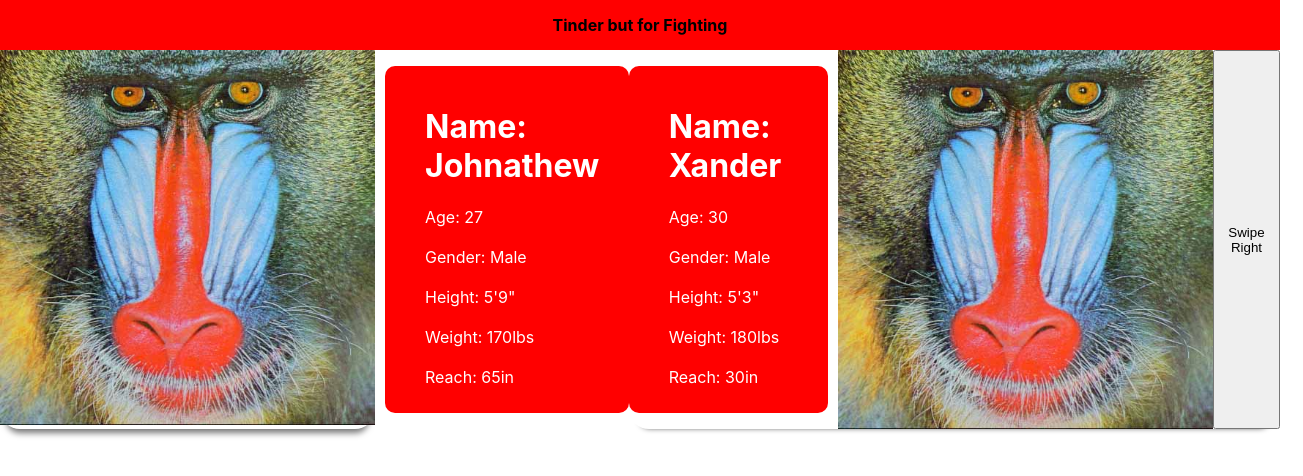
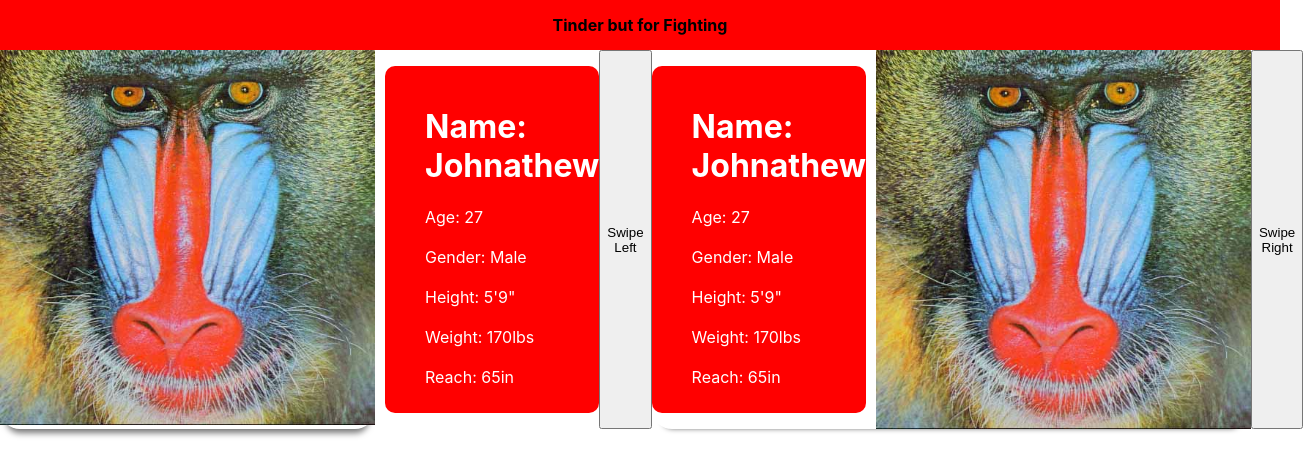
Before and after one commit to johnathew/tinder-but-for-fighting, a React (Create React App) app: page / in a window 1280 px wide. Shown: the top 476 px of the page, 1303 px wide, since content can reach past the window. Built offline with nearby package versions, Linux system fonts and the light colour scheme.

Commit message:
added capacity to switch profiles

```diff
--- a/src/components/ProfileOneInfo.js
+++ b/src/components/ProfileOneInfo.js
@@ -13,7 +13,7 @@ const ProfileOneInfo = (props) => {
         </div>
         <ul className="one_info">
           <br></br>
-          <h1>Name: {props.name}</h1>
+          <h1>Name: <br></br>{props.name}</h1>
           <li>Age: {props.age}</li>
           <br></br>
           <li>Gender: {props.gender}</li>
--- a/src/components/ProfileTwoInfo.js
+++ b/src/components/ProfileTwoInfo.js
@@ -1,11 +1,16 @@
 import "./ProfileTwoInfo.css";
 
 const ProfileTwoInfo = (props) => {
+
+
   return (
     <div className="profile_two">
       <ul className="two_info">
         <br></br>
-        <h1>Name: {props.name}</h1>
+        <h1>
+          Name: <br></br>
+          {props.name}
+        </h1>
         <li>Age: {props.age}</li>
         <br></br>
         <li>Gender: {props.gender}</li>
@@ -21,8 +26,6 @@ const ProfileTwoInfo = (props) => {
         alt="monke"
         className="profile_one_img"
       />
-
-      <button>Swipe Right</button>
     </div>
   );
 };
--- a/src/components/Profiles.js
+++ b/src/components/Profiles.js
@@ -1,8 +1,24 @@
 import "./Profile.css";
 import ProfileOneInfo from "./ProfileOneInfo";
 import ProfileTwoInfo from "./ProfileTwoInfo";
+import { useState } from "react";
 
 const Profiles = (props) => {
+  const [profile, setProfile] = useState(0);
+
+  const rightSwipeHandler = () => {
+    setProfile(() => {
+      return profile + 1;
+    });
+  };
+
+  const leftSwipeHandler = () => {
+    setProfile(() => {
+      return profile - 1;
+    });
+  };
+
+
   return (
     <div className="profile_main">
       <ProfileOneInfo
@@ -13,13 +29,16 @@ const Profiles = (props) => {
         weight={props.bio[0].weight}
         reach={props.bio[0].reach}
       />
+      <button onClick={leftSwipeHandler}>Swipe Left</button>
       <ProfileTwoInfo
-      name={props.bio[1].name}
-      age={props.bio[1].age}
-      gender={props.bio[1].gender}
-      height={props.bio[1].height}
-      weight={props.bio[1].weight}
-      reach={props.bio[1].reach} />
+        name={props.bio[profile].name}
+        age={props.bio[profile].age}
+        gender={props.bio[profile].gender}
+        height={props.bio[profile].height}
+        weight={props.bio[profile].weight}
+        reach={props.bio[profile].reach}
+      />
+      <button onClick={rightSwipeHandler}>Swipe Right</button>
     </div>
   );
 };
```
